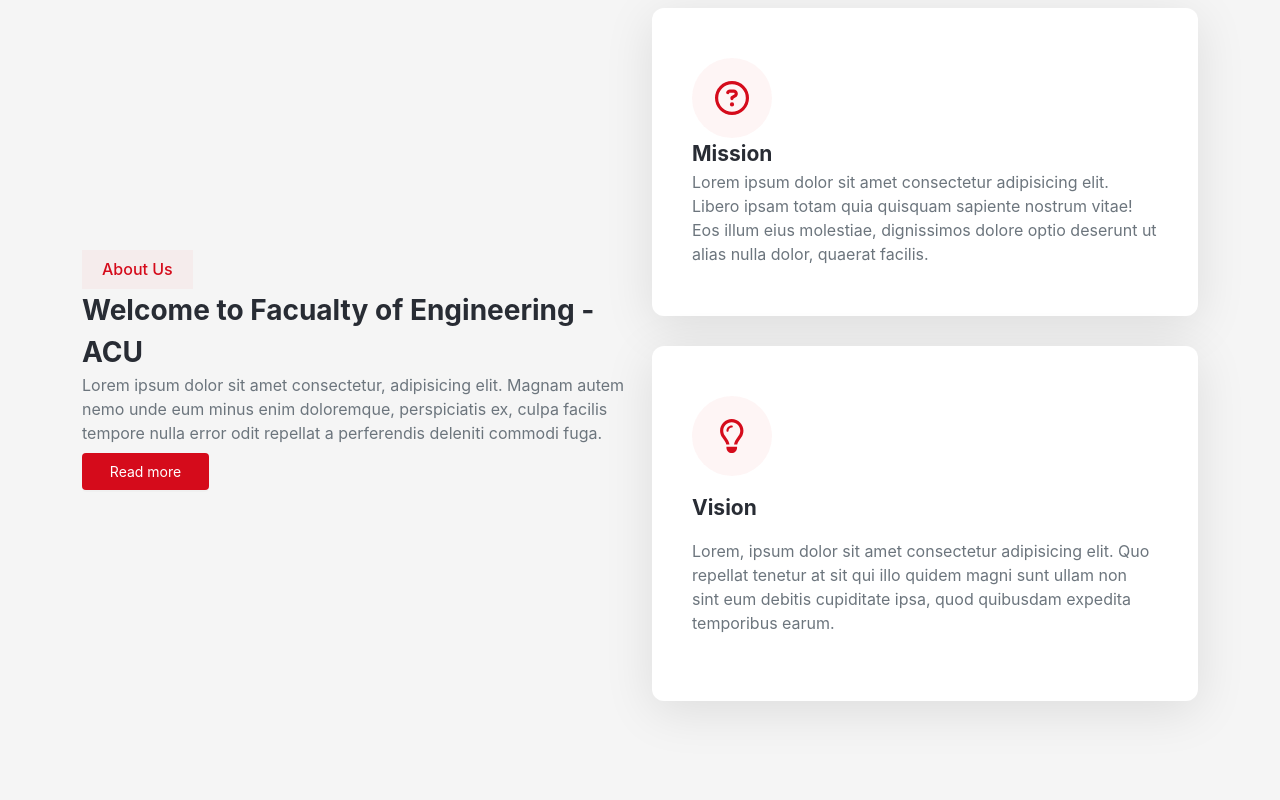
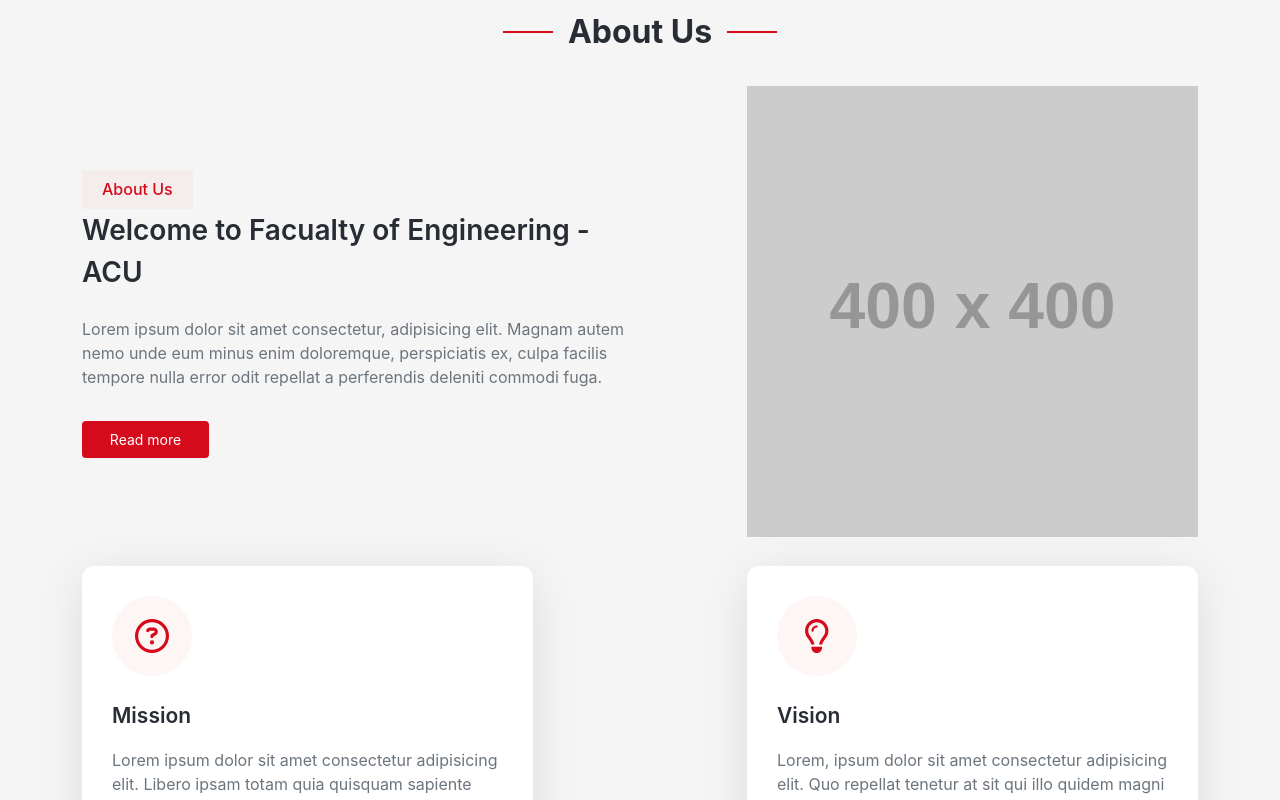
Before and after one commit to Heisenberg-Acu/university-management-system-frontend, a React (Create React App) app: page / in a window 1280 px wide. Shown: the part 840-1640 px from the top of the page. Built offline with nearby package versions, Linux system fonts and the light colour scheme.

Commit message:
feat(LandingPage): finish about us section

```diff
--- a/src/styles/App.css
+++ b/src/styles/App.css
@@ -22,6 +22,7 @@
 }
 h1, h2, h3, h4, h5, h6 {
   color: #282c34;
+  font-weight: 600;
 }
 .standard-paragraph {
   color: #6c757d;
--- a/src/styles/views/LandingContent/LandingPage.css
+++ b/src/styles/views/LandingContent/LandingPage.css
@@ -9,6 +9,29 @@
     margin:0;
     padding:0;
     box-sizing: border-box;
+}
+.section-title {
+    font-size: 32px;
+    font-weight: 700;
+    text-align: center;
+    margin-bottom: 30px;
+    position: relative;
+}
+.section-title::before {
+    content: "";
+    width: 50px;
+    height: 2px;
+    background: #d50b1b;
+    display: inline-block;
+    margin: 0 15px 10px 0;
+}
+.section-title::after {
+    content: "";
+    width: 50px;
+    height: 2px;
+    background: #d50b1b;
+    display: inline-block;
+    margin: 0 0px 10px 15px;
 }
 .hero-img {
     background-image: url("../../../assets/common/hero-section-bg.jpg");
@@ -72,7 +95,7 @@
 .info-box {
     background-color: white;
     box-shadow: 0px 10px 50px rgba(0, 0, 0, 0.1);
-    padding: 50px 40px;
+    padding: 30px 30px;
     margin-bottom: 30px;
     border-radius: 12px;
 }
--- a/src/views/LandingContent/LandingPage.jsx
+++ b/src/views/LandingContent/LandingPage.jsx
@@ -23,11 +23,12 @@
       </div>
 
       <div className='container py-5'>
-        <div className='row'>
+        <h2 className='section-title'>About Us</h2>
+        <div className='row flex-md-row flex-column-reverse justify-content-between'>
           <div className='col-md-6 mb-4 d-flex flex-column justify-content-center'>
             <p className='badge'>About Us</p>
-            <h1 className='mt-0'>Welcome to Facualty of Engineering - ACU</h1>
-            <p className='standard-paragraph'>Lorem ipsum dolor sit amet consectetur, adipisicing elit. Magnam autem nemo unde eum minus enim doloremque, perspiciatis ex, culpa facilis tempore nulla error odit repellat a perferendis deleniti commodi fuga.</p>
+            <h1 style={{ fontWeight: 600 }} className='mt-0'>Welcome to Facualty of Engineering - ACU</h1>
+            <p className='standard-paragraph my-4'>Lorem ipsum dolor sit amet consectetur, adipisicing elit. Magnam autem nemo unde eum minus enim doloremque, perspiciatis ex, culpa facilis tempore nulla error odit repellat a perferendis deleniti commodi fuga.</p>
             <ConfigProvider
               theme={{
                 token: {
@@ -46,22 +47,30 @@
               <Button className='btn nav-btn mt-2'>Read more</Button>
             </ConfigProvider>
           </div>
-          <div className='col-md-6 mb-4'>
+          <div className='col-md-5 mb-4'>
+            <img src="https://placehold.co/400" alt="" style={{ width: '100%' }} />
+          </div>
+        </div>
+        <div className='row g-4 justify-content-between'>
+          <div className='col-md-5'>
             <div className='info-box'>
               <div className='info-box-icon'>
                 <FontAwesomeIcon icon={faCircleQuestion} />
               </div>
-              <h2>Mission</h2>
+              <h2 className='mt-4 mb-3'>Mission</h2>
               <p className='standard-paragraph'>
                 Lorem ipsum dolor sit amet consectetur adipisicing elit. Libero ipsam totam quia quisquam sapiente nostrum vitae! Eos illum eius molestiae, dignissimos dolore optio deserunt ut alias nulla dolor, quaerat facilis.
               </p>
             </div>
+          </div>
+          <div className='col-md-5'>
             <div className='info-box'>
               <div className='info-box-icon'>
                 <FontAwesomeIcon icon={faLightbulb} />
               </div>
-              <h2 className='my-3'>Vision</h2>
-              <p className='standard-paragraph mb-3'>Lorem, ipsum dolor sit amet consectetur adipisicing elit. Quo repellat tenetur at sit qui illo quidem magni sunt ullam non sint eum debitis cupiditate ipsa, quod quibusdam expedita temporibus earum.</p>
+              <h2 className='mt-4 mb-3'>Vision</h2>
+              <p className='standard-paragraph'>Lorem, ipsum dolor sit amet consectetur adipisicing elit. Quo repellat tenetur at sit qui illo quidem magni sunt ullam non sint eum debitis cupiditate ipsa, quod quibusdam expedita temporibus earum.</p>
+
             </div>
           </div>
         </div>
```
Lines whose indentation alone changed are shown as unchanged.
